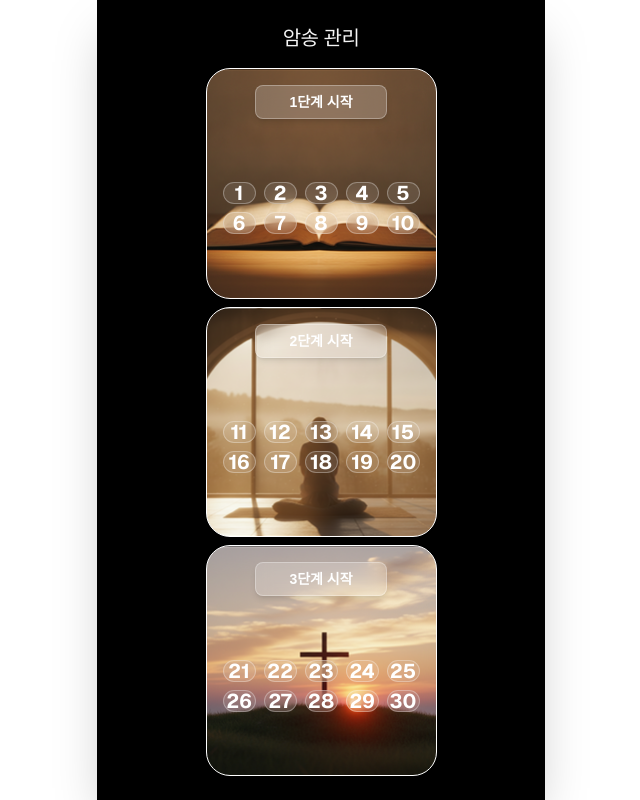
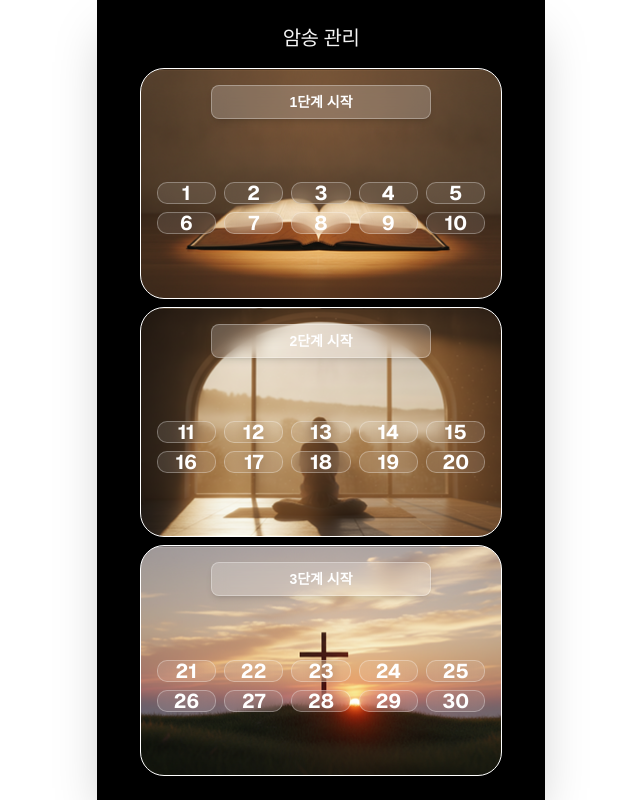
Before and after one commit to ashreihaish06-sys/biblemem, a Next.js app: page /manage in a window 1280 px wide. Shown: the whole page, without its empty margins (319-959 px from the left). Built offline with nearby package versions, Linux system fonts and the light colour scheme.

Commit message:
style: apply 1.2x width and 2/3 height scaling mathematically to stage grid items

```diff
--- a/src/components/memorize/StageSection.tsx
+++ b/src/components/memorize/StageSection.tsx
@@ -69,7 +69,7 @@ export function StageSection({ stage, verses }: StageSectionProps) {
             return (
               <div
                 key={verse.id}
-                className={`flex flex-col justify-center items-center aspect-[3/2] border-[1px] rounded-[14px] transition-all duration-300 backdrop-blur-sm
+                className={`flex flex-col justify-center items-center aspect-[27/10] border-[1px] rounded-[10px] transition-all duration-300 backdrop-blur-sm
                   ${isCompleted ? 'bg-red-500/50 border-red-400/50 text-white' : 'bg-white/10 border-white/30 text-white'}
                 `}
               >
```
